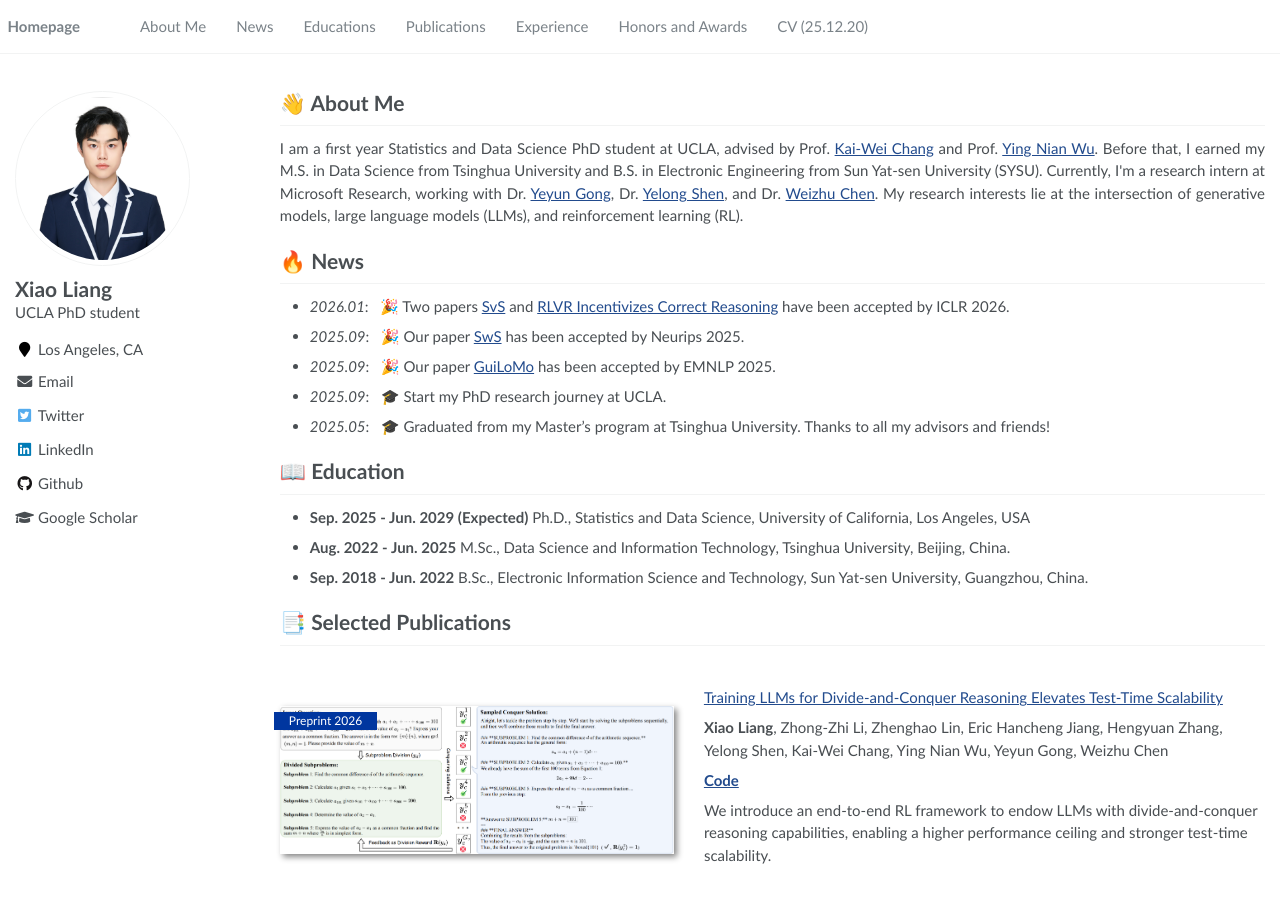
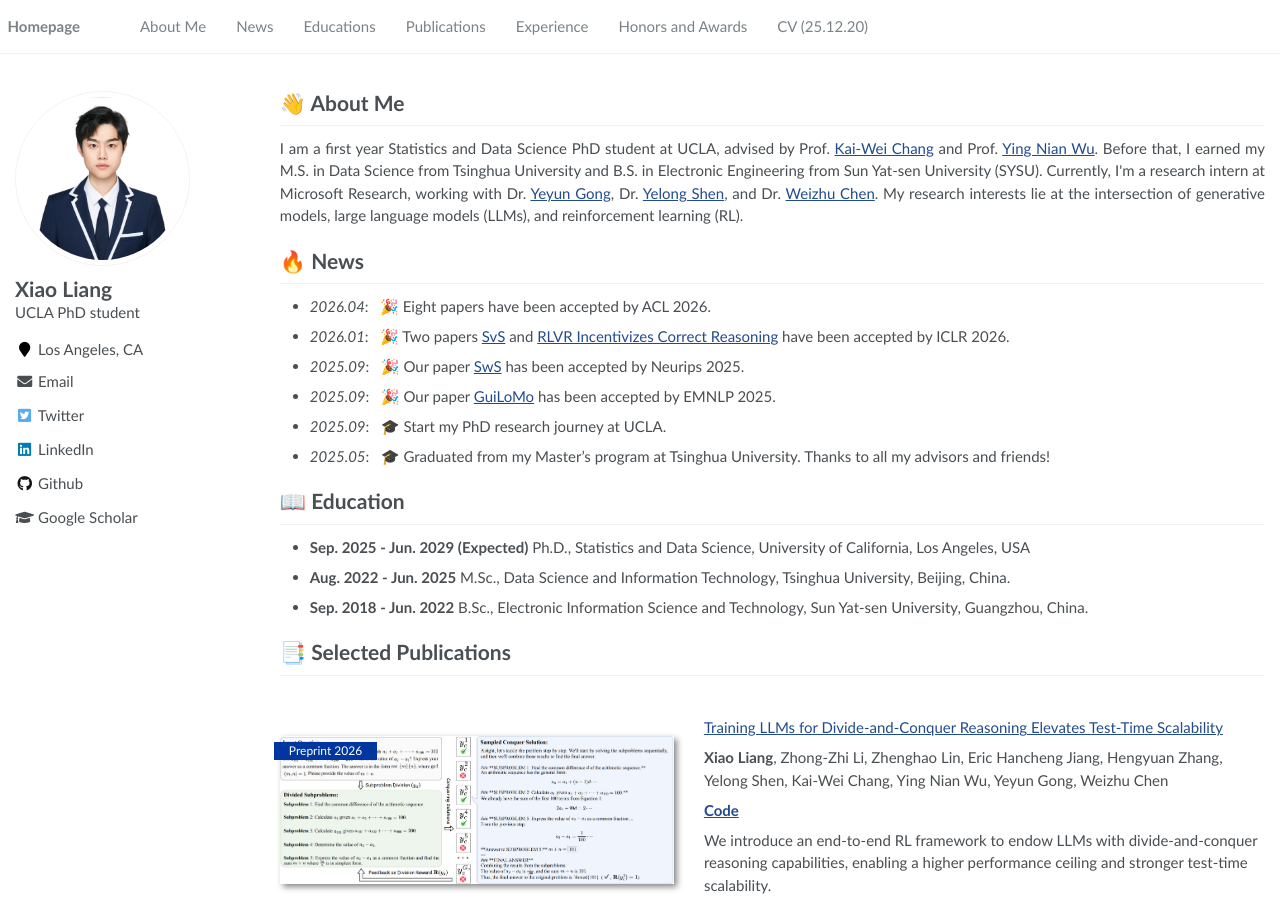
Before and after one commit to MasterVito/MasterVito.github.io, a Jekyll site: the page built from _pages/about.md, in a window 1280 px wide and 900 px high. Built offline with Jekyll 4.4.1, drawn with Linux system fonts in a browser that asks for light colours.

Commit message:
Update about.md

```diff
--- a/_pages/about.md
+++ b/_pages/about.md
@@ -27,6 +27,7 @@ redirect_from:
 <div style="margin-top: 15px;"></div>
 
 # 🔥 News
+- *2026.04*: &nbsp; 🎉 Eight papers have been accepted by ACL 2026.
 - *2026.01*: &nbsp; 🎉 Two papers [SvS](https://arxiv.org/abs/2508.14029) and [RLVR Incentivizes Correct Reasoning](https://arxiv.org/abs/2506.14245) have been accepted by ICLR 2026.
 - *2025.09*: &nbsp; 🎉 Our paper [SwS](https://arxiv.org/abs/2506.08989) has been accepted by Neurips 2025.
 - *2025.09*: &nbsp; 🎉 Our paper [GuiLoMo](https://arxiv.org/abs/2506.14646) has been accepted by EMNLP 2025.
```
